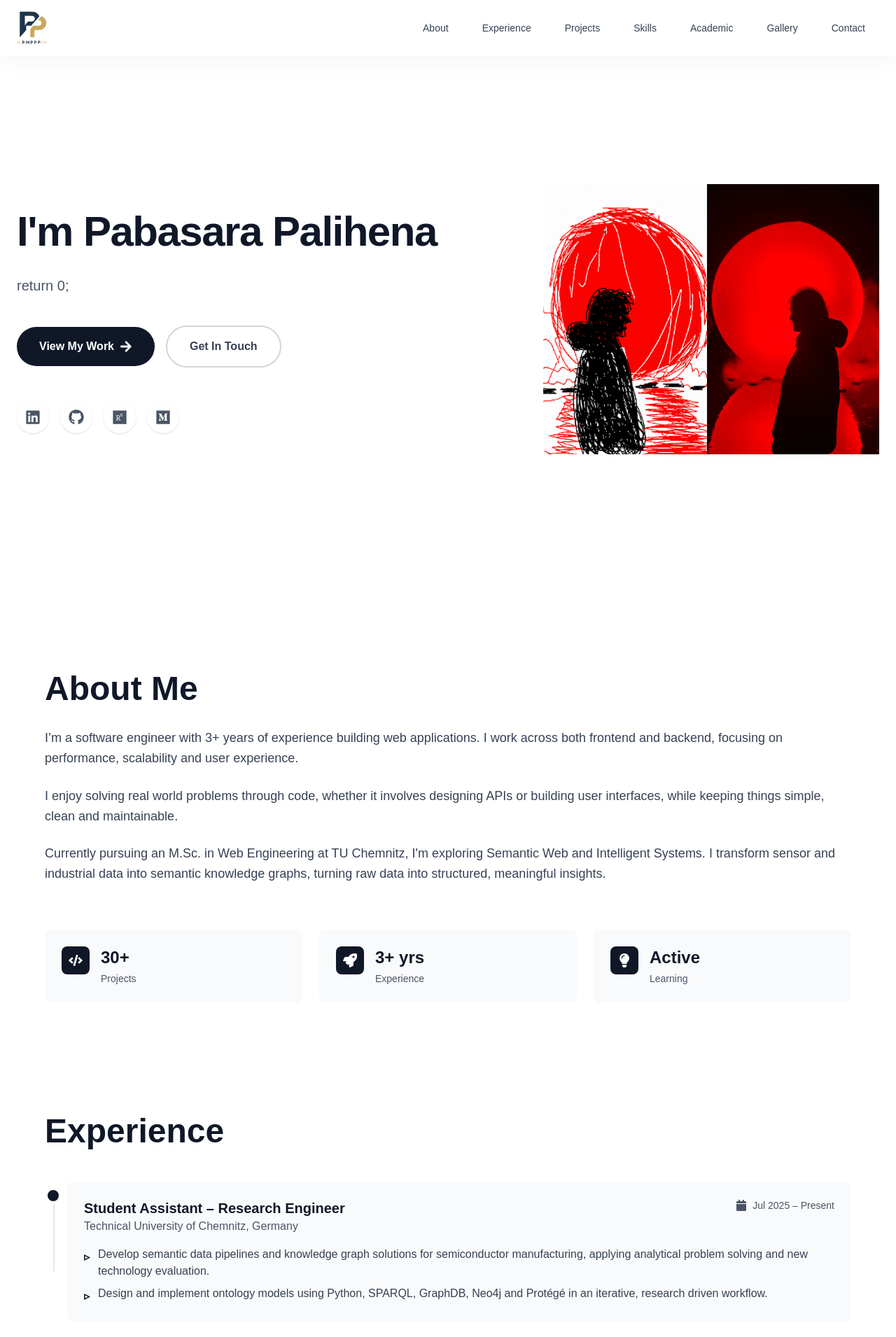
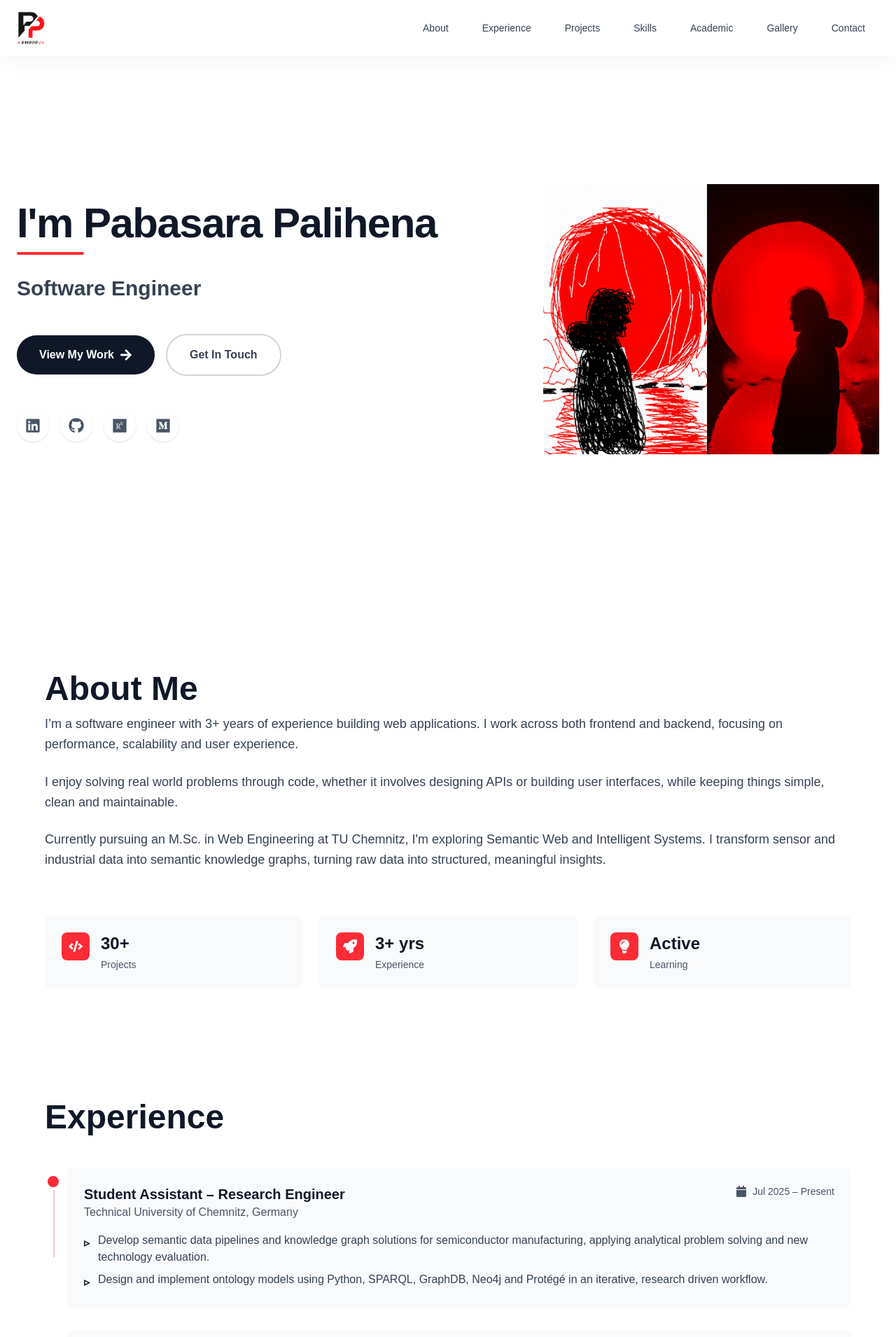
Before and after one commit to PabasaraPalihena/PMPP, a Next.js app in the folder portfolio/: page / in a window 1280 px wide. Shown: the top 1910 px of the page at 70% size. Built offline with nearby package versions, Linux system fonts and the light colour scheme.

Commit message:
ui(fix): update the colour theme

```diff
--- a/portfolio/app/layout.tsx
+++ b/portfolio/app/layout.tsx
@@ -16,7 +16,7 @@ export const metadata: Metadata = {
   keywords: "software engineer",
   authors: [{ name: "Pabasara Palihena" }],
   icons: {
-    icon: "/assets/images/MyLogo.png",
+    icon: "/assets/images/PLogo.png",
   },
 };
 
--- a/portfolio/components/About.tsx
+++ b/portfolio/components/About.tsx
@@ -40,7 +40,7 @@ export default function About() {
           viewport={{ once: true }}
           className="mb-16"
         >
-          <h2 className="text-4xl md:text-5xl font-bold text-gray-900 mb-8">
+          <h2 className="text-4xl md:text-5xl font-bold text-gray-900 mb-3">
             About Me
           </h2>
 
@@ -82,7 +82,7 @@ export default function About() {
                 variants={itemVariants}
                 className="group flex items-start gap-4 p-6 bg-gray-50 rounded-lg hover:bg-gray-100 transition-colors duration-300"
               >
-                <div className="w-10 h-10 rounded-lg bg-gray-900 flex items-center justify-center text-white flex-shrink-0 group-hover:bg-gray-800 transition-colors">
+                <div className="w-10 h-10 rounded-lg bg-red-500 flex items-center justify-center text-white flex-shrink-0 group-hover:bg-red-600 transition-colors">
                   <Icon size={20} />
                 </div>
                 <div>
--- a/portfolio/components/Academic.tsx
+++ b/portfolio/components/Academic.tsx
@@ -121,7 +121,7 @@ export default function Academic() {
                 whileInView={{ opacity: 1, y: 0 }}
                 transition={{ duration: 0.5, delay: index * 0.08 }}
                 viewport={{ once: true }}
-                className="rounded-xl border-l-4 border-gray-900 bg-gray-50 p-6 transition-all hover:-translate-y-1 hover:shadow-lg"
+                className="rounded-xl border-l-4 border-red-500 bg-gray-50 p-6 transition-all hover:-translate-y-1 hover:shadow-lg"
               >
                 <h3 className="mb-2 text-lg font-bold text-gray-900">
                   {pub.title}
--- a/portfolio/components/Contact.tsx
+++ b/portfolio/components/Contact.tsx
@@ -50,6 +50,14 @@ export default function Contact() {
                 transition={{ duration: 0.5, delay: index * 0.1 }}
                 viewport={{ once: true }}
               >
+                {social.platform === "email" ? (
+                  <div className="flex items-center gap-3 px-6 py-4 md:px-8 bg-white rounded-full shadow-sm border border-gray-100 group cursor-default">
+                    <div className="p-2 bg-gray-50 rounded-full text-gray-700">
+                      <Icon size={24} />
+                    </div>
+                    <span className="font-bold text-gray-900">{social.label}</span>
+                  </div>
+                ) : (
                   <Link
                     href={social.url}
                     target="_blank"
@@ -61,6 +69,7 @@ export default function Contact() {
                     </div>
                     <span className="font-bold text-gray-900 group-hover:text-gray-700 transition-colors">{social.label}</span>
                   </Link>
+                )}
               </motion.div>
             );
           })}
--- a/portfolio/components/Experience.tsx
+++ b/portfolio/components/Experience.tsx
@@ -48,9 +48,9 @@ export default function Experience() {
           {experiences.map((exp, index) => (
             <motion.div key={index} variants={itemVariants} className="relative pl-8">
               {/* Timeline indicator */}
-              <div className="absolute left-0 top-2 w-6 h-6 bg-gray-900 rounded-full border-4 border-white" />
+              <div className="absolute left-0 top-2 w-6 h-6 bg-red-500 rounded-full border-4 border-white" />
               {index !== experiences.length - 1 && (
-                <div className="absolute left-3 top-8 w-0.5 h-24 bg-gray-200" />
+                <div className="absolute left-3 top-8 w-0.5 h-24 bg-red-200" />
               )}
 
               <div className="bg-gray-50 p-6 rounded-lg hover:shadow-lg transition-shadow">
--- a/portfolio/components/Header.tsx
+++ b/portfolio/components/Header.tsx
@@ -28,7 +28,7 @@ export default function Header() {
           className="flex items-center hover:opacity-80 transition-opacity"
         >
           <Image
-            src="/assets/images/MyLogo.png"
+            src="/assets/images/PLogo.png"
             alt="Logo"
             width={200}
             height={200}
--- a/portfolio/components/Hero.tsx
+++ b/portfolio/components/Hero.tsx
@@ -31,23 +31,29 @@ export default function Hero() {
         >
           {/* Main Heading */}
           <motion.h1
-            className="text-4xl md:text-5xl lg:text-6xl font-extrabold text-gray-900 mb-6 leading-tight tracking-tight"
+            className="text-4xl md:text-5xl lg:text-6xl font-extrabold text-gray-900 mb-1 leading-tight tracking-tight whitespace-nowrap"
             initial={{ opacity: 0, y: 20 }}
             animate={{ opacity: 1, y: 0 }}
             transition={{ duration: 0.8, delay: 0.1, ease: "easeOut" }}
           >
             I&apos;m Pabasara Palihena
           </motion.h1>
+          {/* Red accent underline */}
+          <motion.div
+            initial={{ opacity: 0, scaleX: 0 }}
+            animate={{ opacity: 1, scaleX: 1 }}
+            transition={{ duration: 0.6, delay: 0.4, ease: "easeOut" }}
+            className="h-1 w-24 bg-red-500 rounded-full mb-6 origin-left"
+          />
 
           {/* Subheading */}
           <motion.p
-            className="text-lg md:text-xl text-gray-600 mb-10 leading-relaxed max-w-xl"
+            className="text-2xl md:text-3xl font-bold text-gray-700 mb-10 leading-relaxed max-w-xl"
             initial={{ opacity: 0, y: 20 }}
             animate={{ opacity: 1, y: 0 }}
             transition={{ duration: 0.8, delay: 0.2, ease: "easeOut" }}
           >
-            return 0;
-            {/* if (!success) retry(); */}
+            Software Engineer
           </motion.p>
 
           {/* CTA Buttons */}
@@ -66,7 +72,7 @@ export default function Hero() {
             </Link>
             <Link
               href="#contact"
-              className="px-8 py-4 border-2 border-gray-300 text-gray-700 rounded-full font-bold hover:border-gray-900 hover:text-gray-900 hover:bg-white transition-all"
+              className="px-8 py-4 border-2 border-gray-300 text-gray-700 rounded-full font-bold hover:border-red-500 hover:text-red-500 transition-all"
             >
               Get In Touch
             </Link>
--- a/portfolio/components/Projects.tsx
+++ b/portfolio/components/Projects.tsx
@@ -124,6 +124,25 @@ export default function Projects() {
             </motion.div>
           ))}
         </motion.div>
+
+        {/* More Projects Button */}
+        <motion.div
+          initial={{ opacity: 0, y: 10 }}
+          whileInView={{ opacity: 1, y: 0 }}
+          transition={{ duration: 0.6, delay: 0.3 }}
+          viewport={{ once: true }}
+          className="flex justify-end mt-8"
+        >
+          <Link
+            href="https://github.com/PabasaraPalihena"
+            target="_blank"
+            rel="noopener noreferrer"
+            className="group flex items-center gap-2 px-6 py-3 border-2 border-gray-900 text-gray-900 rounded-full font-bold hover:bg-red-500 hover:border-red-500 hover:text-white transition-all"
+          >
+            More Projects
+            <FaGithub size={18} className="group-hover:scale-110 transition-transform" />
+          </Link>
+        </motion.div>
       </div>
     </section>
   );
```
Also changed, not shown: portfolio/public/assets/images/Hero.png (deleted), portfolio/public/assets/images/PLogo.png (added). Lines whose indentation alone changed are shown as unchanged.
